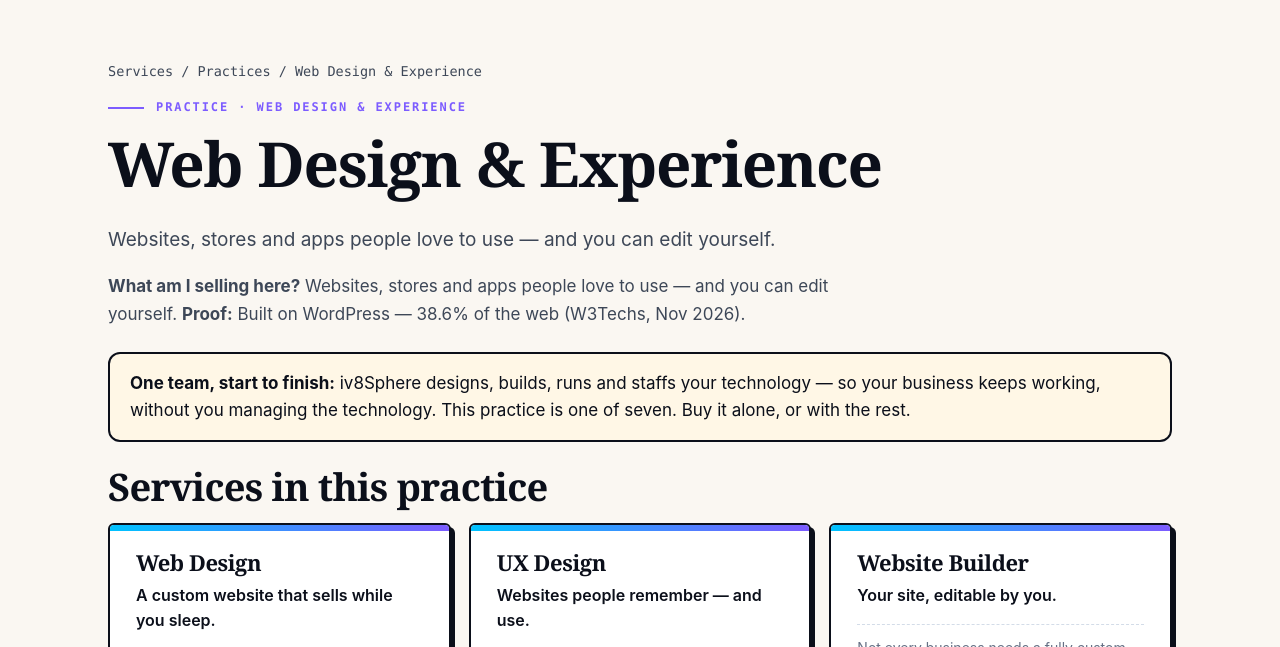
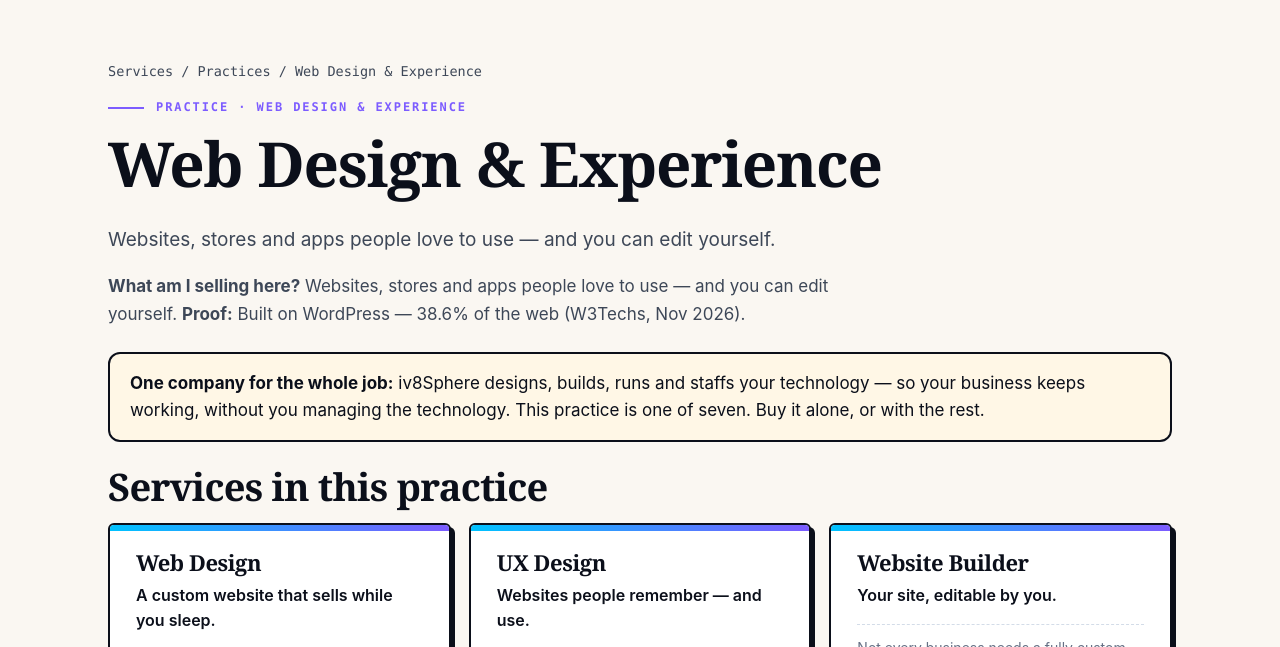
Before and after one commit to vp11dsorg/iv8sphere-website, an Astro site: page /iv8sphere-website/practices/web-design-experience in a window 1280 px wide. Shown: the part 117-764 px from the top of the page. Built offline with nearby package versions, Linux system fonts and the light colour scheme; Astro itself is replaced by a stand-in of ours.

Commit message:
Remove trust-chip row; cut AI-slop phrasing; fix 3 short meta descriptions; add custom 404 page

```diff
--- a/src/pages/practices/[...slug].astro
+++ b/src/pages/practices/[...slug].astro
@@ -8,14 +8,14 @@ export function getStaticPaths() {
 const { practice } = Astro.props;
 const children = SERVICES.filter(s => s.practice === practice.slug);
 ---
-<Base title={practice.name} description={practice.short}>
+<Base title={practice.name} description={(practice.short + ' ' + practice.proof).slice(0, 155)}>
 <section><div class="container">
 <p class="breadcrumb"><a href={`${BASE}/services`}>Services</a> / <a href={`${BASE}/practices`}>Practices</a> / {practice.name}</p>
 <p class="eyebrow">Practice · {practice.name}</p>
 <h1>{practice.name}</h1>
 <p class="lead">{practice.short}</p>
 <p style="max-width:760px"><strong>What am I selling here?</strong> {practice.short} <strong>Proof:</strong> {practice.proof}</p>
-<div class="note" style="margin:24px 0"><strong>One team, start to finish:</strong> {BRAND_NAME} designs, builds, runs and staffs your technology — so your business keeps working, without you managing the technology. This practice is one of seven. Buy it alone, or with the rest.</div>
+<div class="note" style="margin:24px 0"><strong>One company for the whole job:</strong> {BRAND_NAME} designs, builds, runs and staffs your technology — so your business keeps working, without you managing the technology. This practice is one of seven. Buy it alone, or with the rest.</div>
 <h2>Services in this practice</h2>
 <div class="grid3">{children.map(s => <div class="card silo"><h3>{s.title}</h3><p class="plain">{s.tagline}</p><p class="tech">{s.plain.split('.')[0]}.</p><a href={`${BASE}/services/${s.slug}`}>Explore {s.title} →</a></div>)}</div>
 <h2 style="margin-top:40px">How this practice works</h2>
```
